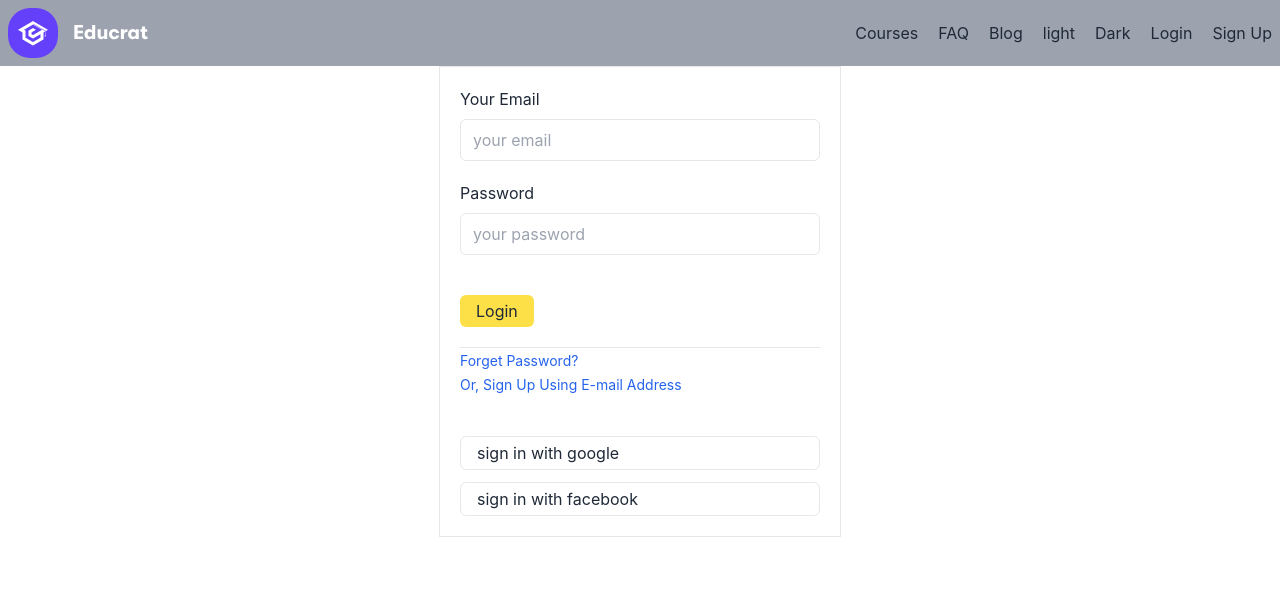
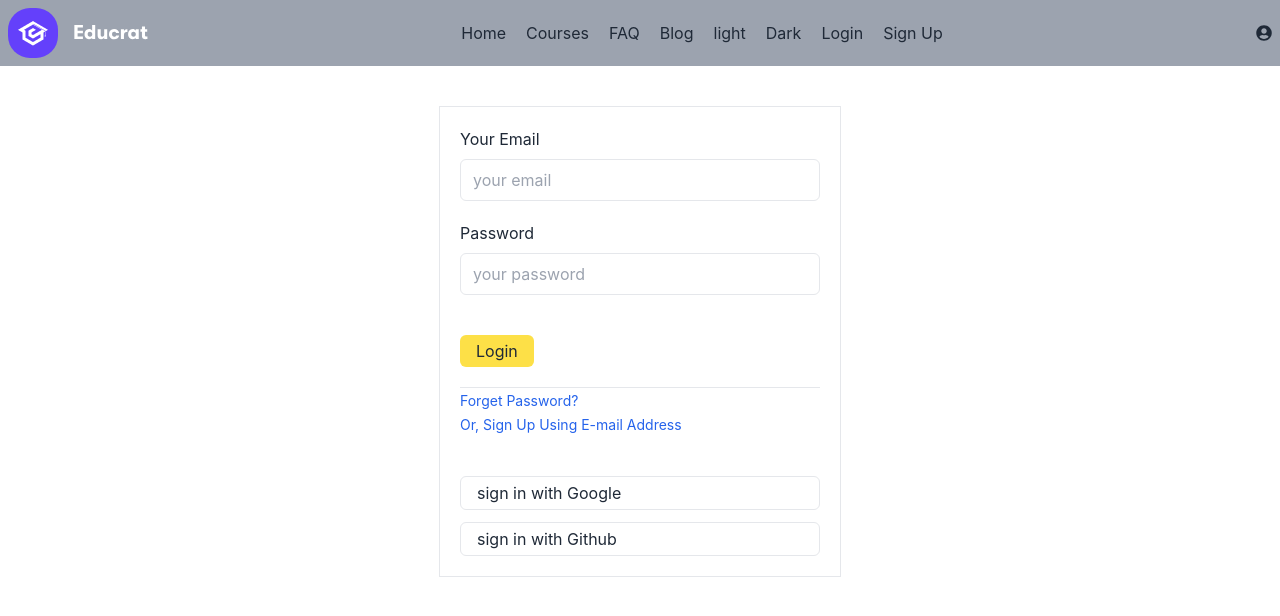
Before and after one commit to saruaralam-swd/educrat-learning-platform-client-side, a React (Create React App) app: page /login in a window 1280 px wide. Shown: the top 616 px of the page. Built offline with nearby package versions, Linux system fonts and the light colour scheme; no server answers.

Commit message:
google and github provider login system add

```diff
--- a/package.json
+++ b/package.json
@@ -7,6 +7,7 @@
     "@testing-library/react": "^13.4.0",
     "@testing-library/user-event": "^13.5.0",
     "daisyui": "^2.33.0",
+    "firebase": "^9.12.1",
     "react": "^18.2.0",
     "react-dom": "^18.2.0",
     "react-icons": "^4.6.0",
--- /dev/null
+++ b/src/Context/AuthProvider/AuthProvider.js
@@ -0,0 +1,45 @@
+import React, { createContext, useEffect, useState } from 'react';
+import { createUserWithEmailAndPassword, getAuth, onAuthStateChanged, signInWithPopup, signOut } from 'firebase/auth';
+import app from '../../firebase/firebase.config';
+
+const auth = getAuth(app);
+export const AuthContext = createContext();
+
+const AuthProvider = ({ children }) => {
+  const [user, setUser] = useState(null);
+
+  // provider login
+  const providerLogin = (provider) => {
+    return signInWithPopup(auth, provider)
+  };
+
+  // email password login
+  const createUser = (email, password) => {
+    return createUserWithEmailAndPassword(auth, email, password)
+  }
+
+  // log out
+  const logOut = () => {
+    return signOut(auth);
+  };
+
+  // observer
+  useEffect(() => {
+    const unsubscribe = onAuthStateChanged(auth, (currentUser) => {
+      console.log('on state user ', currentUser)
+      setUser(currentUser)
+    })
+    return () => {
+      unsubscribe();
+    }
+  }, []);
+
+  const authInfo = { user, providerLogin, createUser, logOut, };
+  return (
+    <AuthContext.Provider value={authInfo}>
+      {children}
+    </AuthContext.Provider>
+  );
+};
+
+export default AuthProvider;
--- a/src/Pages/Home/Home/Home.js
+++ b/src/Pages/Home/Home/Home.js
@@ -1,9 +1,12 @@
-import React from 'react';
+import React, { useContext } from 'react';
+import { AuthContext } from '../../../Context/AuthProvider/AuthProvider';
 
 const Home = () => {
+  const {user} = useContext(AuthContext);
+
   return (
     <div>
-      <h4>Home page</h4>
+     <p>Home</p>
     </div>
   );
 };
--- a/src/Pages/Login/Login/Login.js
+++ b/src/Pages/Login/Login/Login.js
@@ -1,9 +1,37 @@
-import React from 'react';
+import { GithubAuthProvider, GoogleAuthProvider } from 'firebase/auth';
+import React, { useContext } from 'react';
 import { Link } from 'react-router-dom';
+import { AuthContext } from '../../../Context/AuthProvider/AuthProvider';
 
 const Login = () => {
+  const { providerLogin } = useContext(AuthContext);
+  const googleProvider = new GoogleAuthProvider();
+  const githubProvider = new GithubAuthProvider();
+
+  // signIn with google
+  const handleGoogleSignIn = () => {
+    providerLogin(googleProvider)
+      .then(result => {
+        const user = result.user;
+        console.log(user);
+      })
+      .catch(error => {
+        console.error('error', error);
+      })
+  };
+
+  const handleGithubSignIn = () => {
+    providerLogin(githubProvider)
+      .then(result => {
+        const user = result.user;
+        console.log(user);
+      })
+      .catch(error => {
+        console.error('error', error);
+      })
+  };
+
   return (
-
     <div className='flex items-center justify-center '>
       <div className='border'>
         <form className=' p-5 space-y-5 w-[400px]'>
@@ -29,8 +57,8 @@ const Login = () => {
         </form>
 
         <div className='p-5'>
-          <button className='flex items-center gap-3 w-full border hover:bg-gray-200 px-4 py-1 mb-3 rounded-md'> <span>sign in with google</span></button>
-          <button className='flex items-center gap-3 w-full border hover:bg-gray-200 px-4 py-1 rounded-md'> <span>sign in with facebook</span></button>
+          <button onClick={handleGoogleSignIn} className='flex items-center gap-3 w-full border hover:bg-gray-200 px-4 py-1 mb-3 rounded-md'> <span>sign in with Google</span></button>
+          <button onClick={handleGithubSignIn} className='flex items-center gap-3 w-full border hover:bg-gray-200 px-4 py-1 rounded-md'> <span>sign in with Github</span></button>
         </div>
       </div>
     </div>
--- a/src/Pages/Login/Register/Register.js
+++ b/src/Pages/Login/Register/Register.js
@@ -8,7 +8,7 @@ const Register = () => {
         <form  className='p-5 space-y-5 w-[400px] border rounded-md'>
 
           <input className='border-b-2 p-2 w-full focus:outline-2 outline-blue-600' type="text" name="firstName" placeholder='Enter First Name' required />
-          <input className='border-b-2 p-2 w-full focus:outline-2 outline-blue-600' type="text" name="lastName" required placeholder='Last Name' />
+
           <input className='border-b-2 p-2 w-full focus:outline-2 outline-blue-600' type="text" name="photoURL" placeholder='PhotoURL' />
           <input className='border-b-2 p-2 w-full focus:outline-2 outline-blue-600' type="email" name="email" required placeholder='Enter Your Email' />
           <input className='border-b-2 p-2 w-full focus:outline-2 outline-blue-600' type="password" name="password" required placeholder='Password' />
--- /dev/null
+++ b/src/Pages/Shared/Header/Header.css
@@ -0,0 +1,3 @@
+.active {
+  color: white;
+}
--- a/src/Pages/Shared/Header/Header.js
+++ b/src/Pages/Shared/Header/Header.js
@@ -1,19 +1,50 @@
-import React from 'react';
-import { NavLink } from 'react-router-dom';
+import React, { useContext } from 'react';
+import { Link, NavLink } from 'react-router-dom';
 import BrandLogo from '../../../assets/img/BrandLogo.svg'
+import { AuthContext } from '../../../Context/AuthProvider/AuthProvider';
+import { FaUserCircle } from "react-icons/fa";
+
 
 const Header = () => {
+  const { user, logOut } = useContext(AuthContext)
+
+  // log out
+  const handleLogOut = () => {
+    logOut()
+      .then(() => { })
+      .catch(error => console.error(error))
+  };
+
   return (
-    <header className='flex justify-between items-center p-2 bg-gray-400'>
-      <img src={BrandLogo} alt="" />
+    <header className='flex justify-between items-center p-2 bg-gray-400 mb-10'>
+      <Link to='/'><img src={BrandLogo} alt="" /></Link>
+
       <div className='space-x-5'>
+        <NavLink className={({ isActive }) => isActive ? 'active' : undefined}>Home</NavLink>
         <NavLink>Courses</NavLink>
         <NavLink>FAQ</NavLink>
         <NavLink>Blog</NavLink>
         <NavLink>light</NavLink>
         <NavLink>Dark</NavLink>
-        <NavLink to='/login'>Login</NavLink>
-        <NavLink to='/register'>Sign Up</NavLink>
+        {
+          user?.uid ?
+            <>
+              <NavLink><button onClick={handleLogOut}>Log Out</button></NavLink>
+            </>
+            :
+            <>
+              <NavLink to='/login'>Login</NavLink>
+              <NavLink to='/register'>Sign Up</NavLink>
+            </>
+        }
+      </div>
+      <div>
+        {
+          user?.uid ?
+            <img title={user?.displayName} src={user?.photoURL} className='w-10 h-10 rounded-full' alt='img'></img>
+            :
+            <FaUserCircle />
+        }
       </div>
     </header>
   );
--- /dev/null
+++ b/src/firebase/firebase.config.js
@@ -0,0 +1,18 @@
+// Import the functions you need from the SDKs you need
+import { initializeApp } from "firebase/app";
+// TODO: Add SDKs for Firebase products that you want to use
+// https://firebase.google.com/docs/web/setup#available-libraries
+
+// Your web app's Firebase configuration
+const firebaseConfig = {
+  apiKey: "AIzaSyC1J7ul4JZ5VuNQwbvCUT0uCPDMlZAK2y8",
+  authDomain: "learning-platform-client-f6cbc.firebaseapp.com",
+  projectId: "learning-platform-client-f6cbc",
+  storageBucket: "learning-platform-client-f6cbc.appspot.com",
+  messagingSenderId: "612936496782",
+  appId: "1:612936496782:web:7c371a7368132683893bdf"
+};
+
+// Initialize Firebase
+const app = initializeApp(firebaseConfig);
+export default app;
--- a/src/index.js
+++ b/src/index.js
@@ -3,11 +3,14 @@ import ReactDOM from 'react-dom/client';
 import './index.css';
 import App from './App';
 import reportWebVitals from './reportWebVitals';
+import AuthProvider from './Context/AuthProvider/AuthProvider';
 
 const root = ReactDOM.createRoot(document.getElementById('root'));
 root.render(
   <React.StrictMode>
-    <App />
+    <AuthProvider>
+      <App />
+    </AuthProvider>
   </React.StrictMode>
 );
 
```
Also changed, not shown: 1 other file (tests, documents, lock files or other folders).
